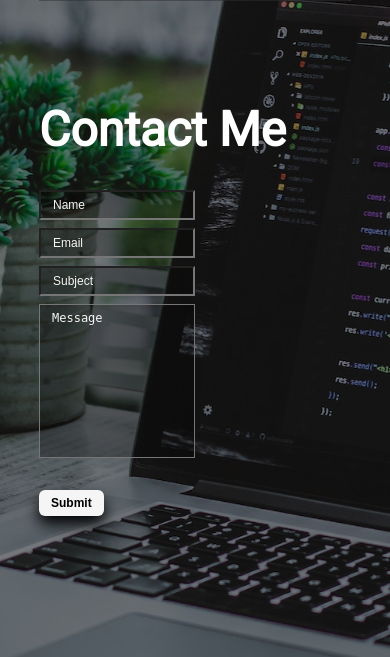
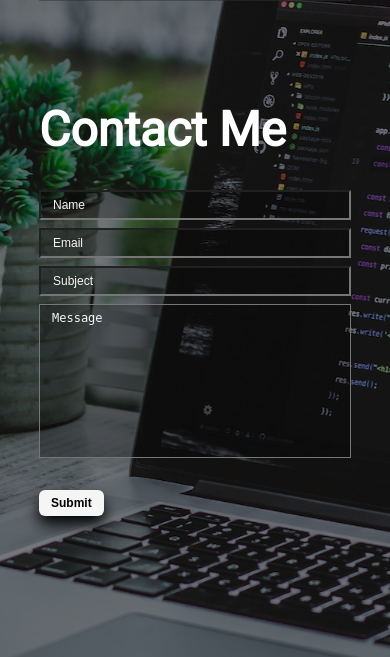
Before and after one commit to Sandersland/andersland_dev, a Flask app: page / in a window 390 px wide. Shown: the part 3125-3782 px from the top of the page. Run offline with Flask 2, Linux system fonts and the light colour scheme.

Commit message:
fixed reactiveness of the contact from on smaller screens

```diff
--- a/app/static/style.css
+++ b/app/static/style.css
@@ -362,7 +362,7 @@ and (max-width: 768px) {
     margin-bottom: 2rem;
   }
 
-  form {
+  #contact form {
     max-width: 100%;
   }
 
```
